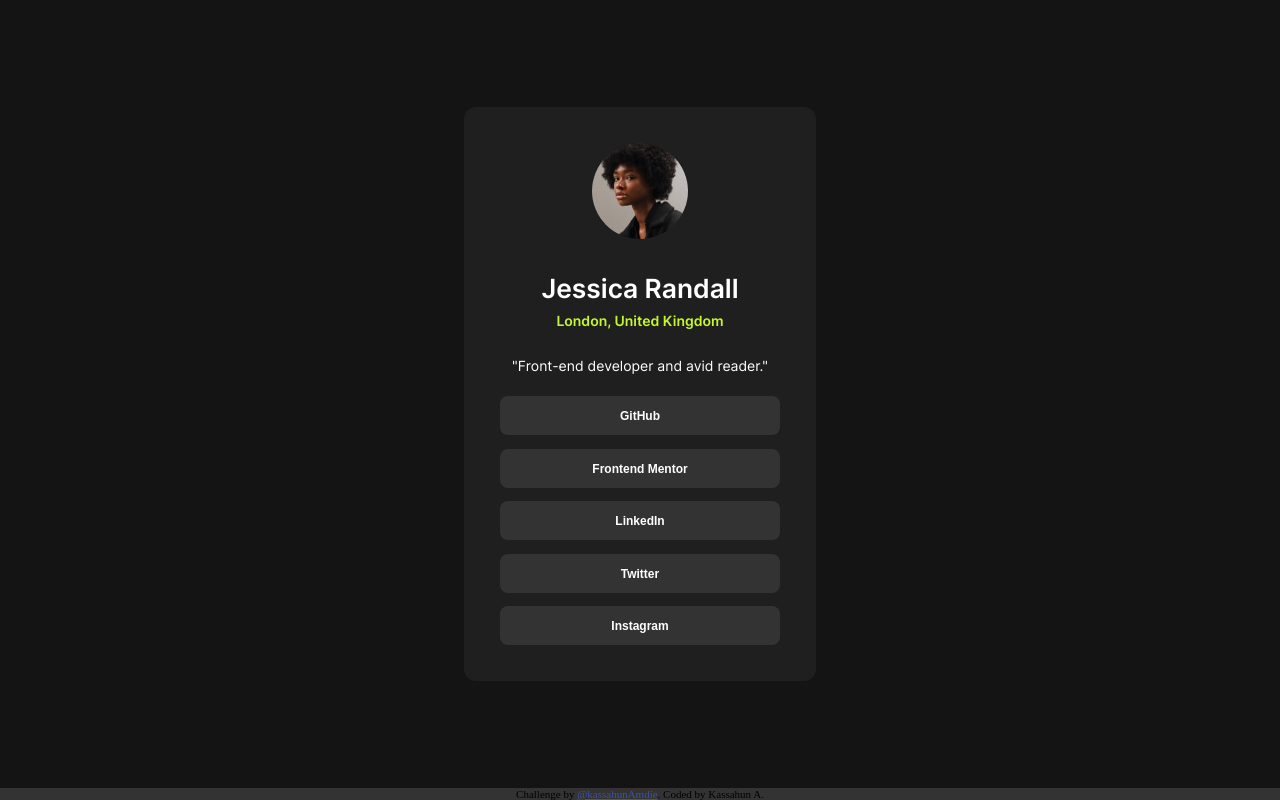
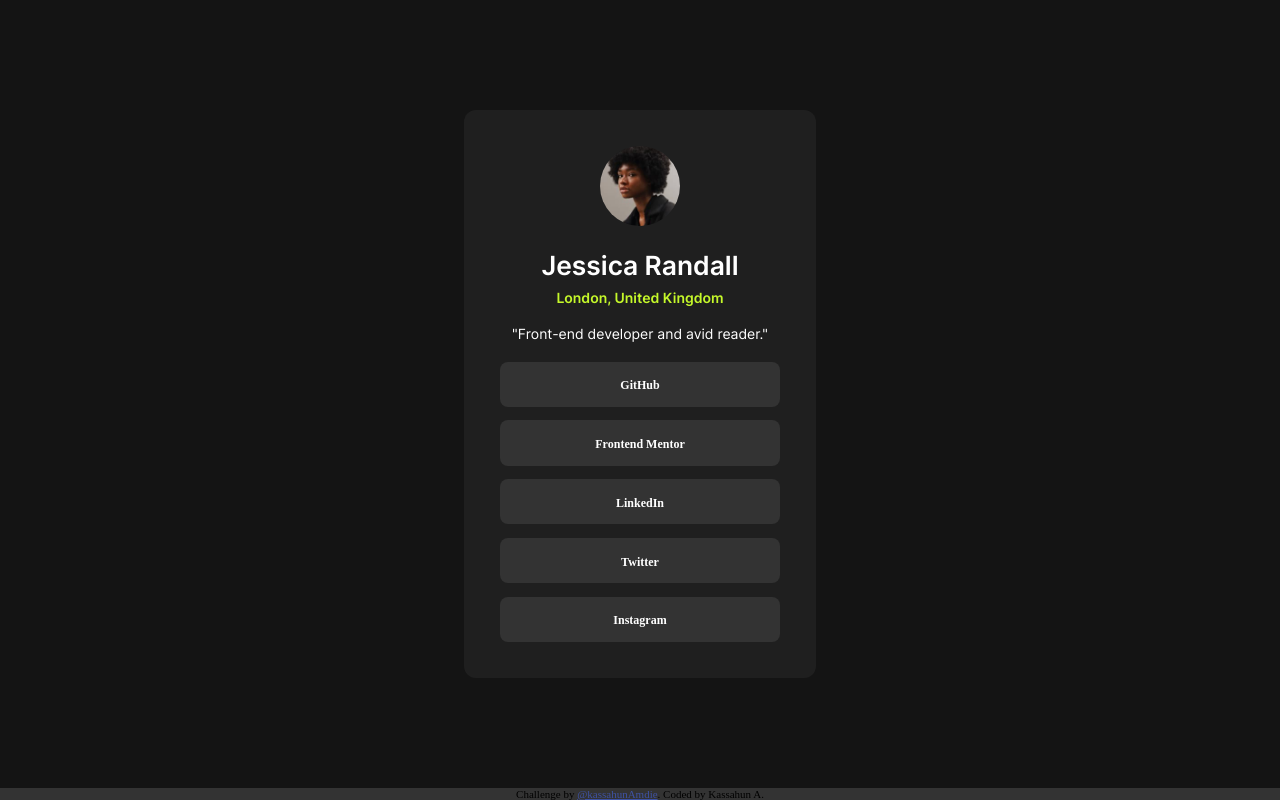
Before and after one commit to kassahunAmdie/social-links-profile-main, a plain HTML site: page index.html in a window 1280 px wide. Drawn offline with Linux system fonts and the light colour scheme.

Commit message:
accessibility correction
Anchor tag cannot be nested in buttons for accessibility reasons.
Image height reduced a bit and header section margin also reduced.

```diff
--- a/index.html
+++ b/index.html
@@ -20,16 +20,17 @@
     <header class="links-profile__header">
       <h1>Jessica Randall</h1>
       <p class="links-profile__location">London, United Kingdom</p>
+      <p class="links-profile__talent">"Front-end developer and avid reader."</p>
     </header>
 
-    <p class="links-profile__talent">"Front-end developer and avid reader."</p>
+
     <section class="links-profile__btn">
       <ul>
-        <li><button><a href="#">GitHub</a></button></li>
-        <li><button><a href="#">Frontend Mentor</a></button></li>
-        <li><button><a href="#">LinkedIn</a></button></li>
-        <li><button><a href="#">Twitter</a></button></li>
-        <li><button><a href="#">Instagram</a></button></li>
+        <li><a href="#">GitHub</a></li>
+        <li><a href="#">Frontend Mentor</a></li>
+        <li><a href="#">LinkedIn</a></li>
+        <li><a href="#">Twitter</a></li>
+        <li><a href="#">Instagram</a></li>
       </ul>
     </section>
   </main>
--- a/style.css
+++ b/style.css
@@ -47,12 +47,12 @@ body {
 }
 
 .links-profile__image img {
-    width: 6rem;
+    width: 5rem;
     border-radius: 50%;
 }
 
 .links-profile__header {
-    margin: 1.8rem 0;
+    margin: 1.2rem 0;
 }
 
 h1 {
@@ -76,12 +76,13 @@ p {
 }
 
 .links-profile__talent {
-    margin-bottom: 0.5rem;
+    margin-top: 1.2rem;
 }
 
-button {
+.links-profile__btn li {
     width: 100%;
-    padding: 0.75rem;
+    padding: 0.85rem;
+    list-style: none;
     cursor: pointer;
     margin-top: 0.85rem;
     background-color: var(--neutral-gry);
@@ -89,17 +90,12 @@ button {
     border-radius: 8px;
 }
 
-button:hover {
+.links-profile__btn li:hover {
     background-color: var(--primary-cl);
 }
 
-button:hover a {
+.links-profile__btn li:hover a {
     color: var(--neutral-off-blk);
-}
-
-
-.links-profile__btn li {
-    list-style: none;
 }
 
 .links-profile__btn a {
```
